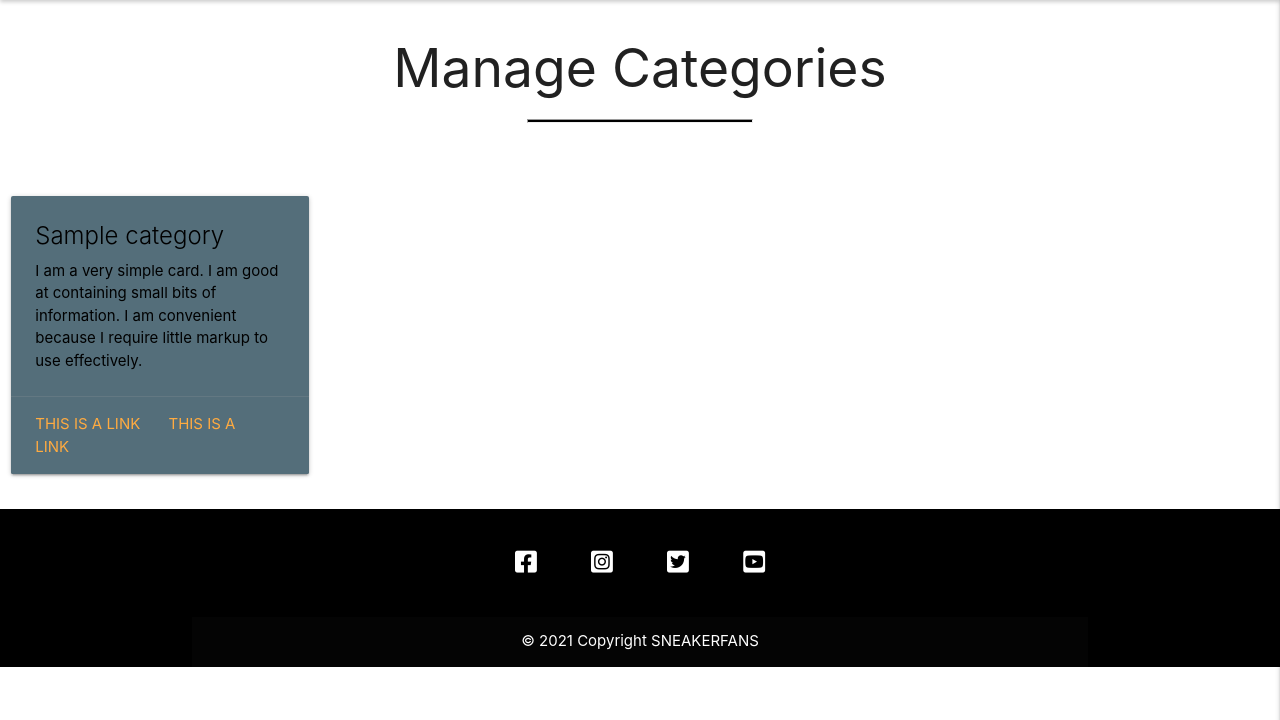
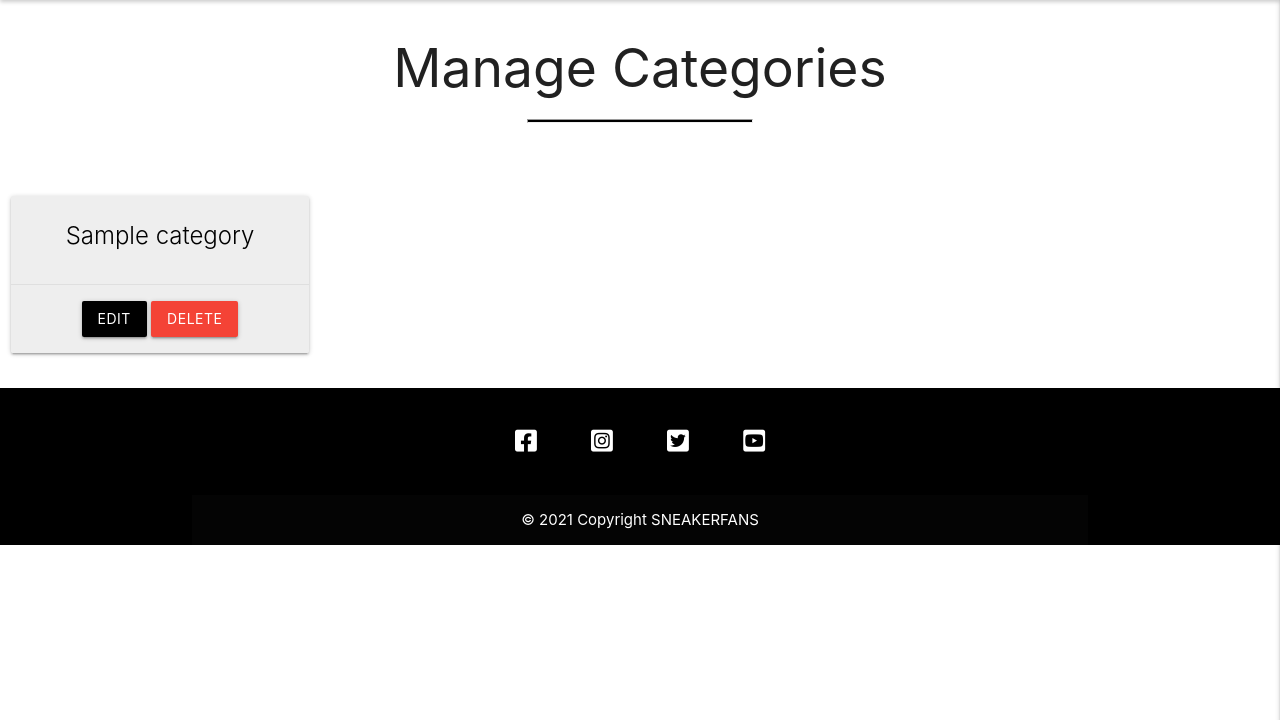
Before and after one commit to Code-Institute-Submissions/sneakerfans-ms3, a Flask app: page /get_categories in a window 1280 px wide. Shown: the part 80-800 px from the top of the page. Run offline with Flask 2, Linux system fonts and the light colour scheme; a database or web service that is not in the repository returns one stand-in record (values such as "Sample title"); some libraries are stand-ins or nearby versions.

Commit message:
Edit and delete buttons added to categories.html

```diff
--- a/templates/categories.html
+++ b/templates/categories.html
@@ -8,18 +8,16 @@
     </div>
 </div>
 
-<div class="row">
+<div class="row manage">
     {% for category in categories %}
-        <div class="col s12 m3">
-            <div class="card blue-grey darken-1">
-                <div class="card-content white-text">
+        <div class="col s12 m3 l3">
+            <div class="card grey lighten-3">
+                <div class="center-align card-content white-text">
                     <span class="card-title">{{ category.category_name.capitalize() }}</span>
-                    <p>I am a very simple card. I am good at containing small bits of information.
-                        I am convenient because I require little markup to use effectively.</p>
                 </div>
-                <div class="card-action">
-                    <a href="#">This is a link</a>
-                    <a href="#">This is a link</a>
+                <div class="card-action center-align">
+                    <a href="#" class="manage btn black text-shadow">Edit</a>
+                    <a href="#" class=" manage btn red text-shadow">Delete</a>
                 </div>
             </div>
         </div>
```
